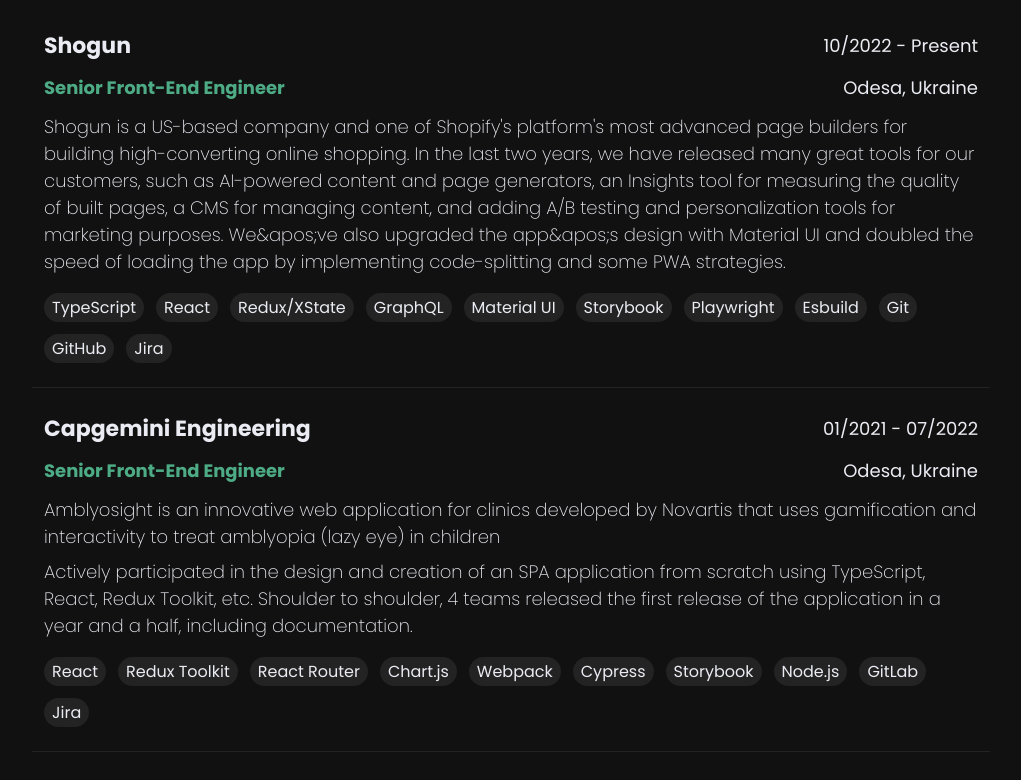
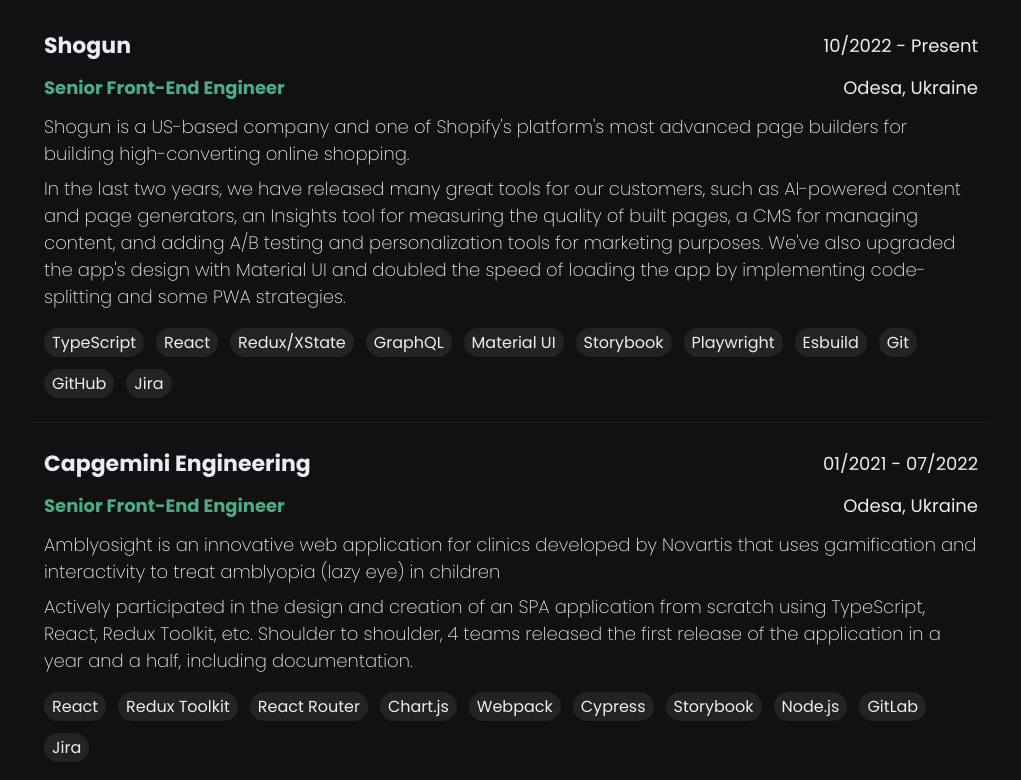
Before and after one commit to andranik-ss/portfolio, a Next.js app: page / in a window 1280 px wide. Shown: the part 2737-3517 px from the top of the page, without its empty margins (189-1210 px from the left). Built offline with nearby package versions, Linux system fonts and the light colour scheme.

Commit message:
update experience section

```diff
--- a/components/home/experience/Experience.tsx
+++ b/components/home/experience/Experience.tsx
@@ -15,28 +15,25 @@
 const experience = [
   {
     title: 'Shogun',
+    siteUrl: 'https://www.getshogun.com/',
     position: 'Senior Front-End Engineer',
     time: '10/2022 - Present',
     location: 'Odesa, Ukraine',
-    description: `Shogun is a US-based company and one of Shopify's platform's most advanced page builders for building
-      high-converting online shopping. In the last two years, we have released many great
-      tools for our customers, such as AI-powered content and page generators, an Insights tool for measuring
-      the quality of built pages, a CMS for managing content, and adding A/B testing and personalization tools
-      for marketing purposes. We&apos;ve also upgraded the app&apos;s design with Material UI and doubled the
-      speed of loading the app by implementing code-splitting and some PWA strategies.`,
-    activities: [
-      `Worked on the AI Website Builder tool, which includes content generation, reusable sections, and automated
-      product titles and descriptions, resulting in a 25% increase in customer upgrades to the highest plan.`,
-      `Implemented CMS, A/B testing tools, and an upgraded dashboard with customizable widgets, resulting in a more
-      than 20% increase in conversions from free trials to paid plans.`,
-      `Led the introduction of the Material UI library, resulting in a 50% reduction in development time for new
-      components, gaining accessibility and adaptiveness, and providing better UX for customers.`,
-      `Doubled application load speed through code-splitting, GraphQL query optimization, efficient use of service
-      workers, browser caching, and image compression.`,
-      `Enhanced codebase readability by establishing code-style guidelines, refactoring mixed modules with design
-      patterns, and optimizing critical components.`,
-      `Expanded unit test coverage to nearly 90% and secured critical paths with comprehensive end-to-end (e2e) tests.`,
-    ],
+    description: (
+      <>
+        <p>
+          Shogun is a US-based company and one of Shopify&apos;s platform&apos;s most advanced page builders for building
+          high-converting online shopping.
+        </p>
+        <p>
+          In the last two years, we have released many great tools for our customers, such as AI-powered content and
+          page generators, an Insights tool for measuring the quality of built pages, a CMS for managing content, and
+          adding A/B testing and personalization tools for marketing purposes. We&apos;ve also upgraded the app&apos;s
+          design with Material UI and doubled the speed of loading the app by implementing code-splitting and some PWA
+          strategies.
+        </p>
+      </>
+    ),
     tech: [
       'TypeScript',
       'React',
@@ -53,6 +50,7 @@
   },
   {
     title: 'Capgemini Engineering',
+    siteUrl: 'https://www.capgemini.com',
     position: 'Senior Front-End Engineer',
     time: '01/2021 - 07/2022',
     location: 'Odesa, Ukraine',
@@ -84,12 +82,13 @@
   },
   {
     title: 'T-Bank',
+    siteUrl: 'https://www.tbank.ru/',
     position: 'Front-End Engineer',
     time: '03/2019 - 01/2022',
     location: 'Odesa, Ukraine',
     description: (
       <>
-        <p>Tinkoff is a leading financial services company, providing financial products and services to consumers.</p>
+        <p>T-Bank is a leading financial services company, providing financial products and services to consumers.</p>
         <p>
           The main site is a complex, highly loaded application, including more than 2000 pages and small applications
           inside. It&apos;s built on the micro-frontend architecture using the <b>tramvai</b> framework, where pages are
@@ -116,6 +115,7 @@
   },
   {
     title: 'Bureau Veritas',
+    siteUrl: 'https://group.bureauveritas.com/',
     position: 'Front-End Engineer',
     time: '10/2016 - 02/2019',
     location: 'Odesa, Ukraine',
--- a/components/home/experience/ExperienceItem.tsx
+++ b/components/home/experience/ExperienceItem.tsx
@@ -1,29 +1,27 @@
-import { ReactNode} from "react"
-import { Reveal } from "@/components/utils/Reveal";
-import styles from "./experience.module.scss";
+import { ReactNode } from 'react'
+import { Reveal } from '@/components/utils/Reveal'
+import styles from './experience.module.scss'
+import Link from 'next/link'
+import { AiOutlineExport } from 'react-icons/ai'
 
 interface Props {
-  title: string;
-  position: string;
-  time: string;
-  location: string;
-  description: ReactNode;
-  tech: string[];
+  description: ReactNode
+  location: string
+  position: string
+  siteUrl: string
+  tech: string[]
+  time: string
+  title: string
 }
 
-export const ExperienceItem = ({
-  title,
-  position,
-  time,
-  location,
-  description,
-  tech,
-}: Props) => {
+export const ExperienceItem = ({ description, location, position, siteUrl, tech, time, title }: Props) => {
   return (
     <div className={styles.experience}>
       <div className={styles.heading}>
         <Reveal>
-          <span className={styles.title}>{title}</span>
+          <Link href={siteUrl} aria-label='View company site' target='_blank' rel='nofollow'>
+            <span className={styles.title}>{title}</span>
+          </Link>
         </Reveal>
         <Reveal>
           <span>{time}</span>
@@ -44,12 +42,12 @@
       <Reveal>
         <div className={styles.tech}>
           {tech.map((item) => (
-            <span key={item} className="chip">
+            <span key={item} className='chip'>
               {item}
             </span>
           ))}
         </div>
       </Reveal>
     </div>
-  );
-};
+  )
+}
--- a/components/home/experience/experience.module.scss
+++ b/components/home/experience/experience.module.scss
@@ -11,6 +11,11 @@
   justify-content: space-between;
 
   margin-bottom: 1.2rem;
+
+  & a:hover {
+    color: var(--brand);
+    text-decoration: underline;
+  }
 }
 
 .title {
--- a/components/home/projects/projects.module.scss
+++ b/components/home/projects/projects.module.scss
@@ -53,6 +53,7 @@
   }
 
   a:hover {
+    color: var(--brand);
     opacity: 1;
   }
 }
--- a/package.json
+++ b/package.json
@@ -1,5 +1,5 @@
 {
-  "name": "steam",
+  "name": "sas-portfolio",
   "version": "0.1.0",
   "private": true,
   "scripts": {
```
